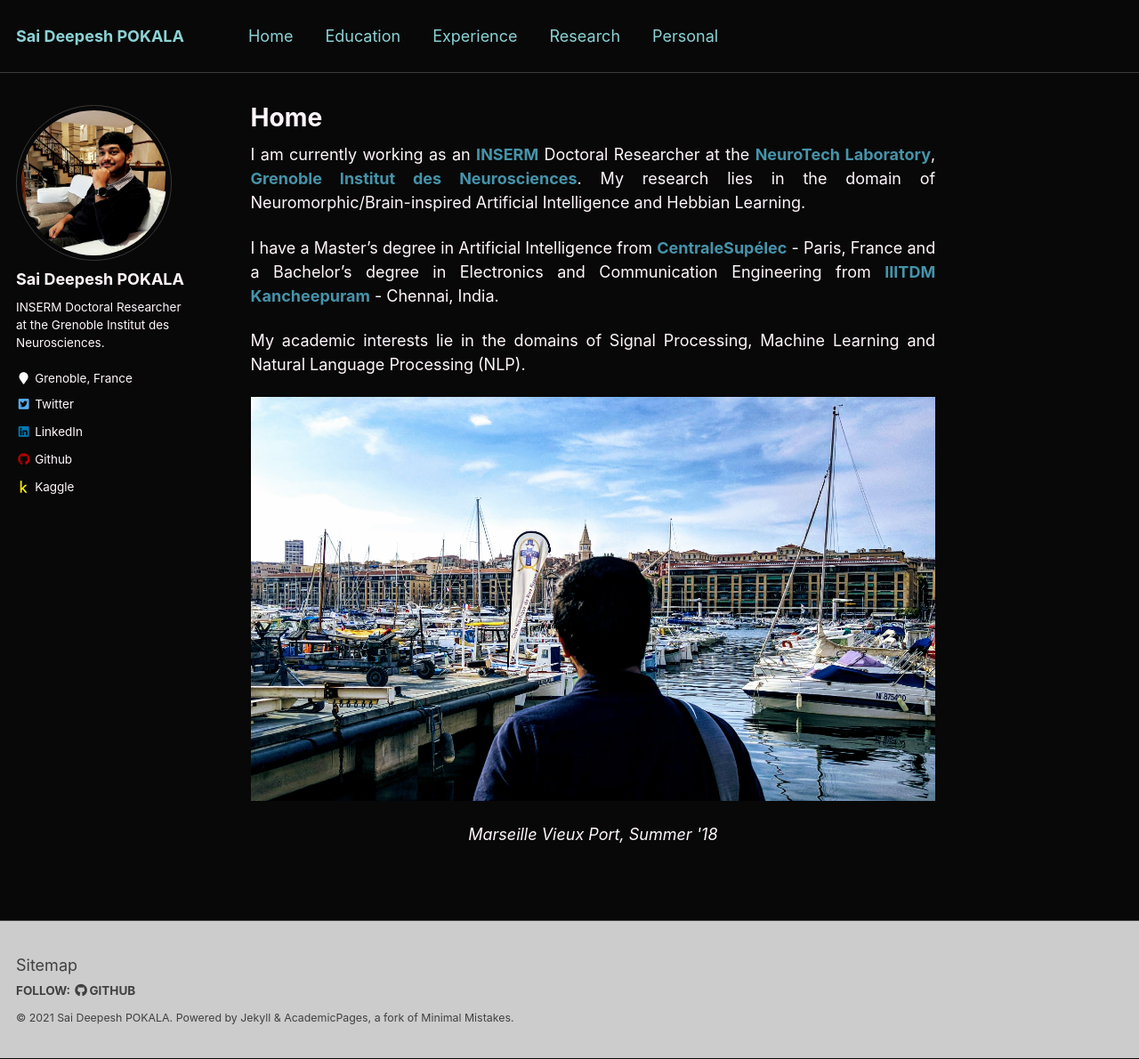
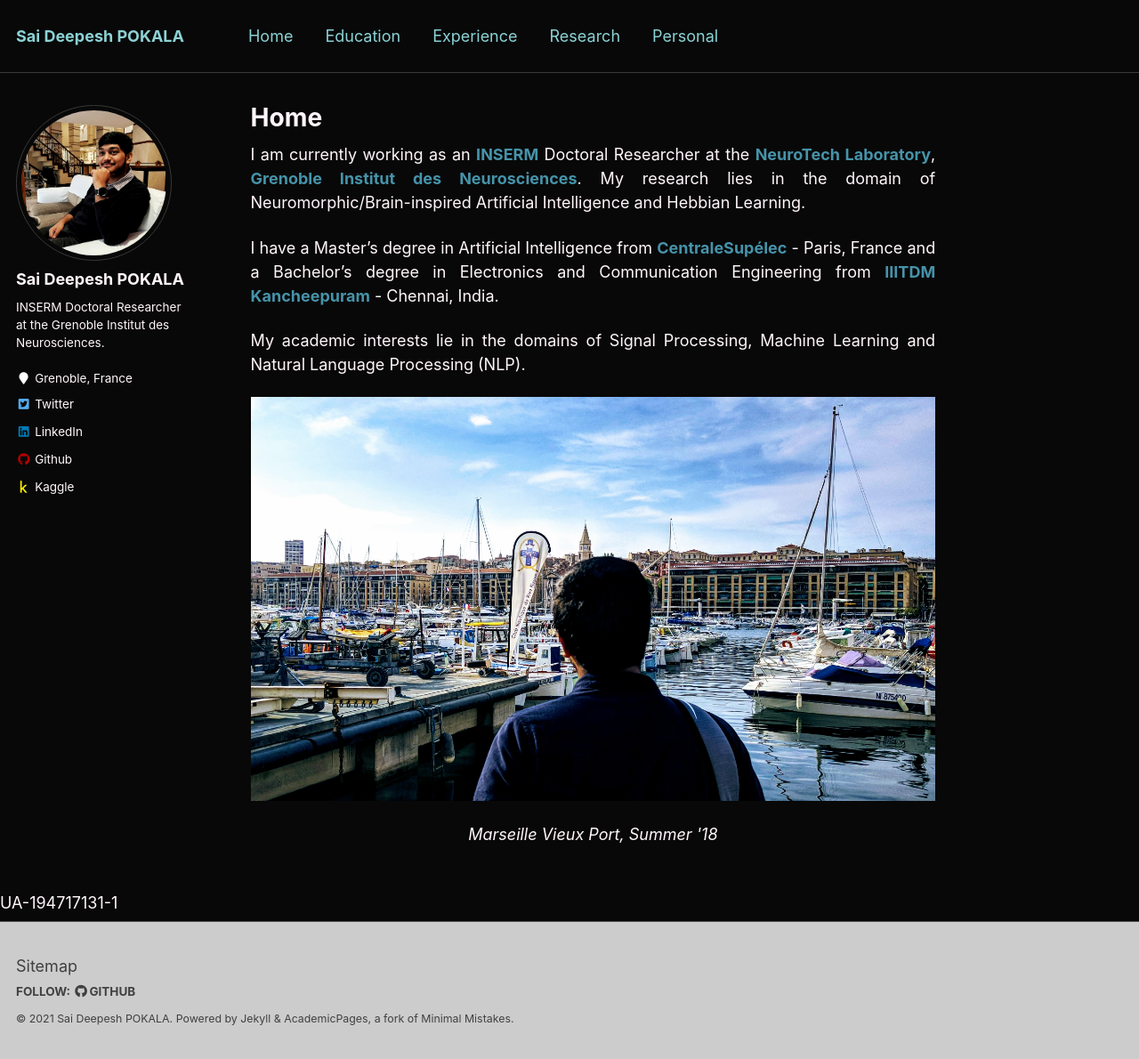
Before and after one commit to saideepesh/saideepesh.github.io, a Jekyll site: the page built from _pages/about.md, in a window 1280 px wide and 1190 px high. Shown: the whole window at 89% size. Built offline with Jekyll 4.4.1, drawn with Linux system fonts in a browser that asks for light colours.

Commit message:
Update custom.html

```diff
--- a/_includes/analytics-providers/custom.html
+++ b/_includes/analytics-providers/custom.html
@@ -1,3 +1,3 @@
 <!-- start custom analytics snippet -->
-
+UA-194717131-1
 <!-- end custom analytics snippet -->
```
